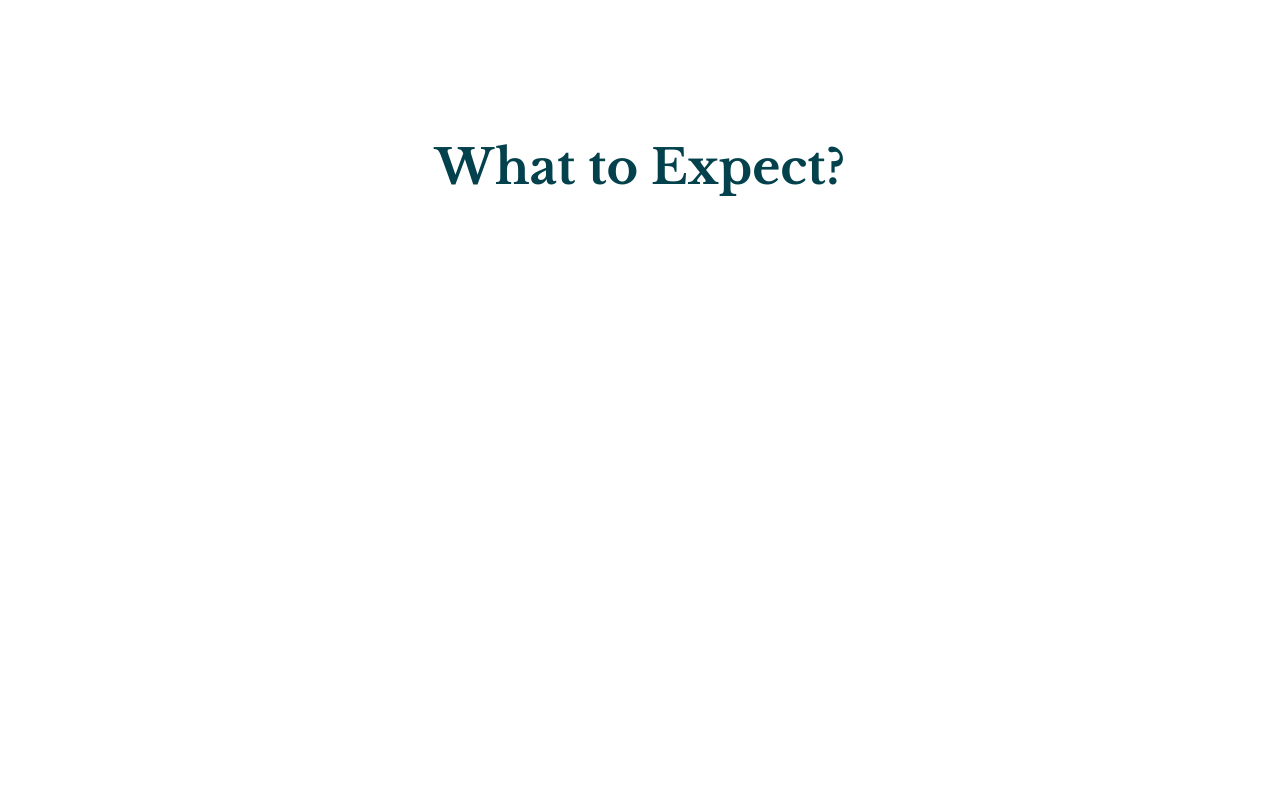
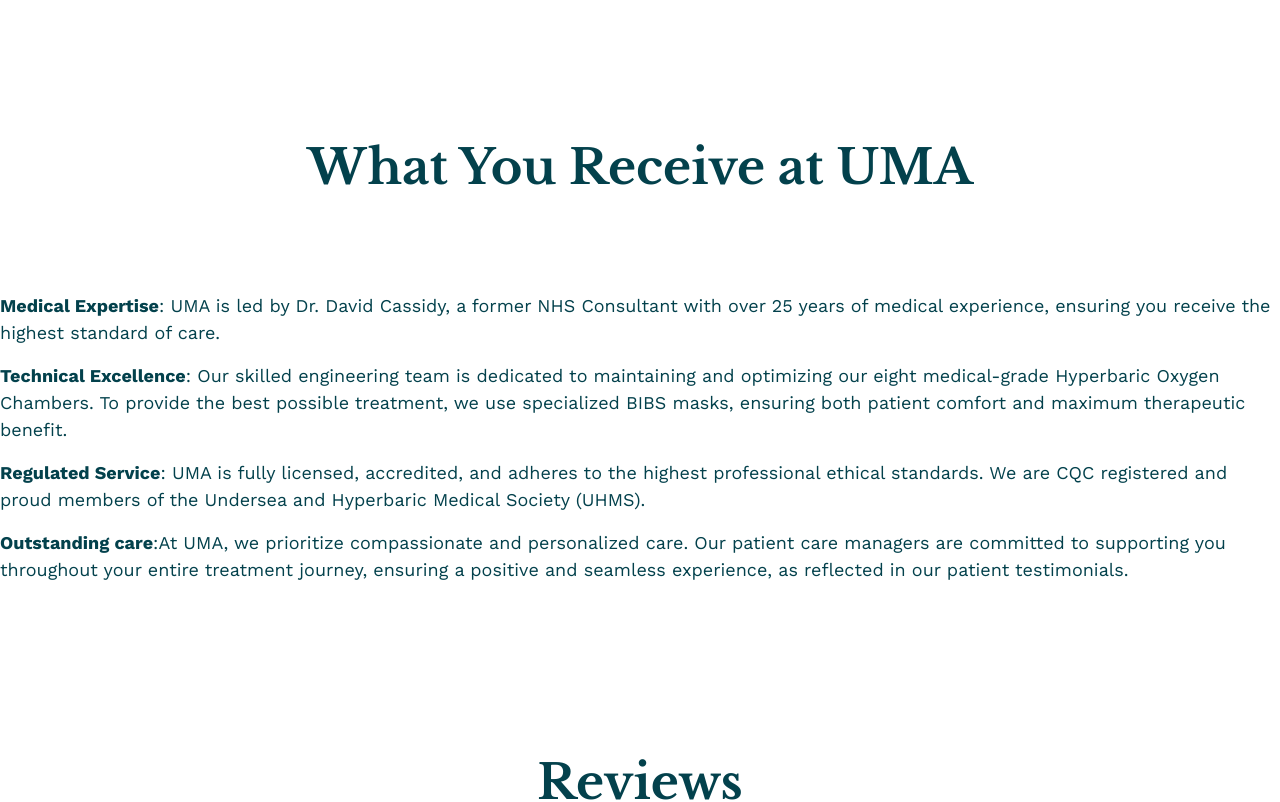
Before and after one commit to DmitriyAgapov/numaoxygen, a Next.js app: page / in a window 1280 px wide. Shown: the part 2140-2942 px from the top of the page. Built offline with nearby package versions, Linux system fonts and the light colour scheme.

Commit message:
modal & Numa => Uma

```diff
--- a/src/data/data.ts
+++ b/src/data/data.ts
@@ -240,12 +240,12 @@
 					link: "hyperbaric-oxygen-therapy"
 				}
 			},
-			block4: {
-				title: "What to Expect?",
-				video: {
-					src: "https://www.youtube.com/watch?v=oqckCVLhGe4"
-				}
-			},
+			// block4: {
+			// 	title: "What to Expect?",
+			// 	video: {
+			// 		src: "https://www.youtube.com/watch?v=oqckCVLhGe4"
+			// 	}
+			// },
 			block5: {
 				title: "What You Receive at UMA",
 				textHtml: `<div class="num-content__text"><p><strong>Medical Expertise</strong>: UMA is led by Dr. David Cassidy, a former NHS Consultant with over 25 years of medical experience, ensuring you receive the highest standard of care.</p> <p><strong>Technical Excellence</strong>: Our skilled engineering team is dedicated to maintaining and optimizing our eight medical-grade Hyperbaric Oxygen Chambers. To provide the best possible treatment, we use specialized BIBS masks, ensuring both patient comfort and maximum therapeutic benefit.</p> <p><strong>Regulated Service</strong>: UMA is fully licensed, accredited, and adheres to the highest professional ethical standards. We are CQC registered and proud members of the Undersea and Hyperbaric Medical Society (UHMS).</p> <p><strong>Outstanding care</strong>:At UMA, we prioritize compassionate and personalized care. Our patient care managers are committed to supporting you throughout your entire treatment journey, ensuring a positive and seamless experience, as reflected in our patient testimonials.</p></div>`
```
